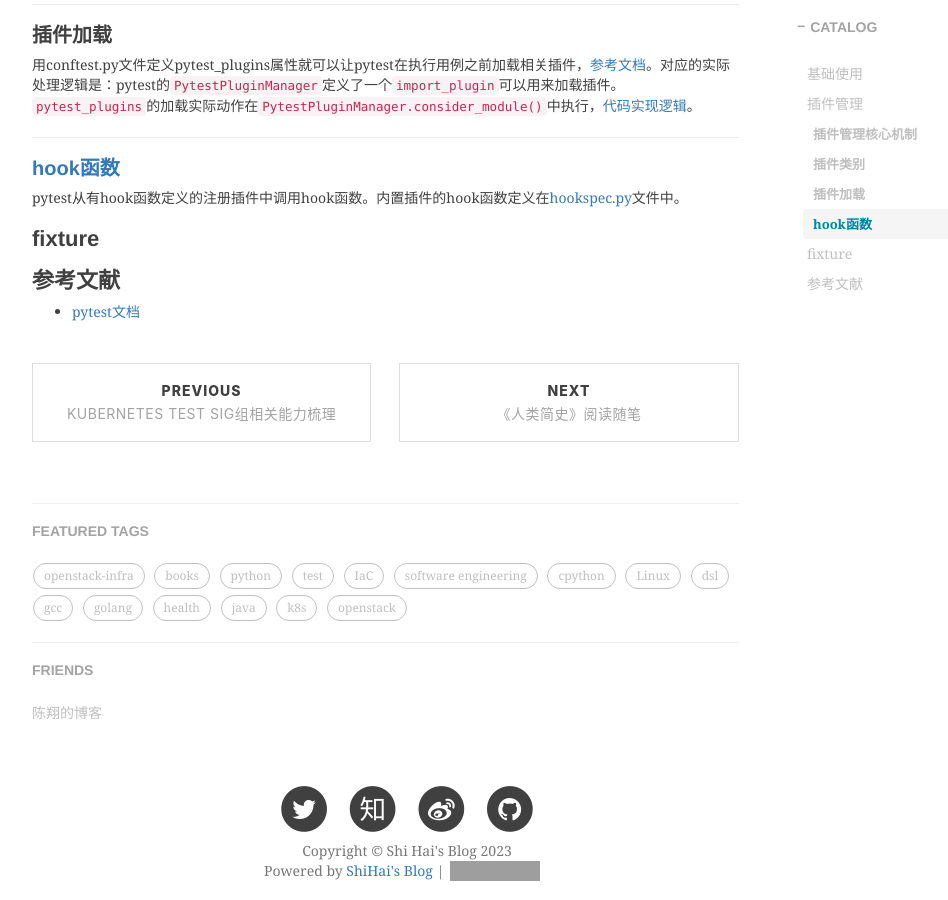
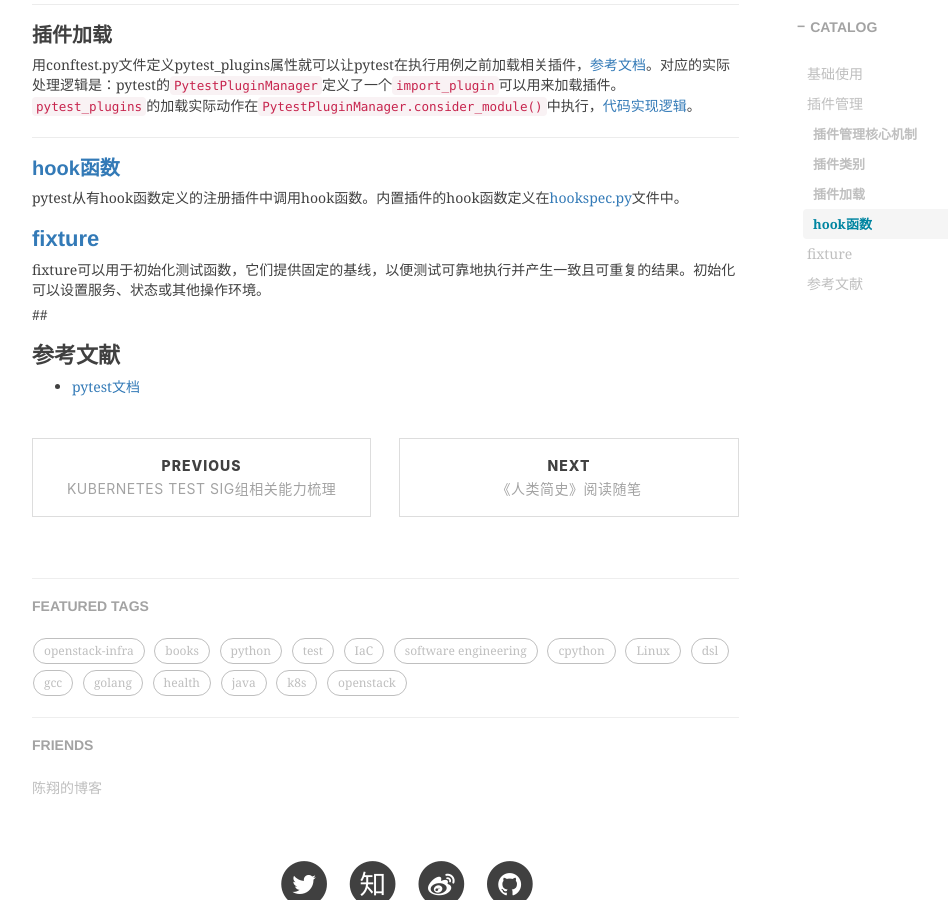
Before and after one commit to shihai1991/shihai1991.github.io, a Jekyll site: the page built from _posts/2023-07-17-pytest学习.md, in a window 1280 px wide and 900 px high, scrolled down 894 px. Shown: the whole window, without its empty margins (233-1181 px from the left). Built offline with Jekyll 4.4.1, drawn with Linux system fonts in a browser that asks for light colours; nearby versions of some CDN libraries; comment, search, counter and statistics services are not loaded; grey boxes are pictures that could not be loaded.

Commit message:
Update 2023-07-17-pytest学习.md

```diff
--- a/_posts/2023-07-17-pytest学习.md
+++ b/_posts/2023-07-17-pytest学习.md
@@ -28,7 +28,10 @@
 ## [hook函数](https://docs.pytest.org/en/latest/how-to/writing_hook_functions.html#writinghooks)
 pytest从有hook函数定义的注册插件中调用hook函数。内置插件的hook函数定义在[hookspec.py](https://github.com/pytest-dev/pytest/blob/main/src/_pytest/hookspec.py)文件中。
 
-# fixture
+# [fixture](https://docs.pytest.org/en/6.2.x/fixture.html)
+fixture可以用于初始化测试函数，它们提供固定的基线，以便测试可靠地执行并产生一致且可重复的结果。初始化可以设置服务、状态或其他操作环境。
+
+##
 
 # 参考文献
 - [pytest文档](https://docs.pytest.org/)
```
